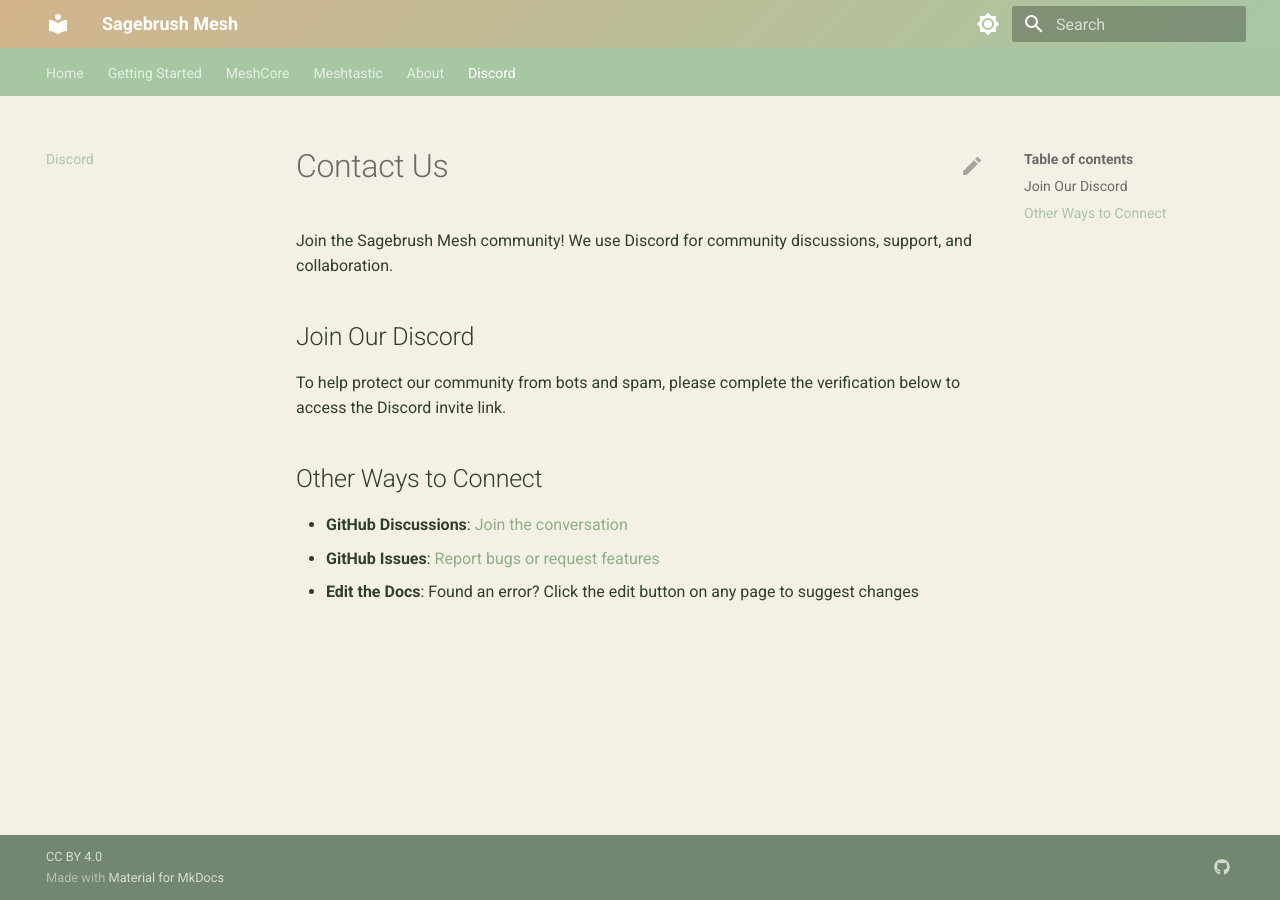
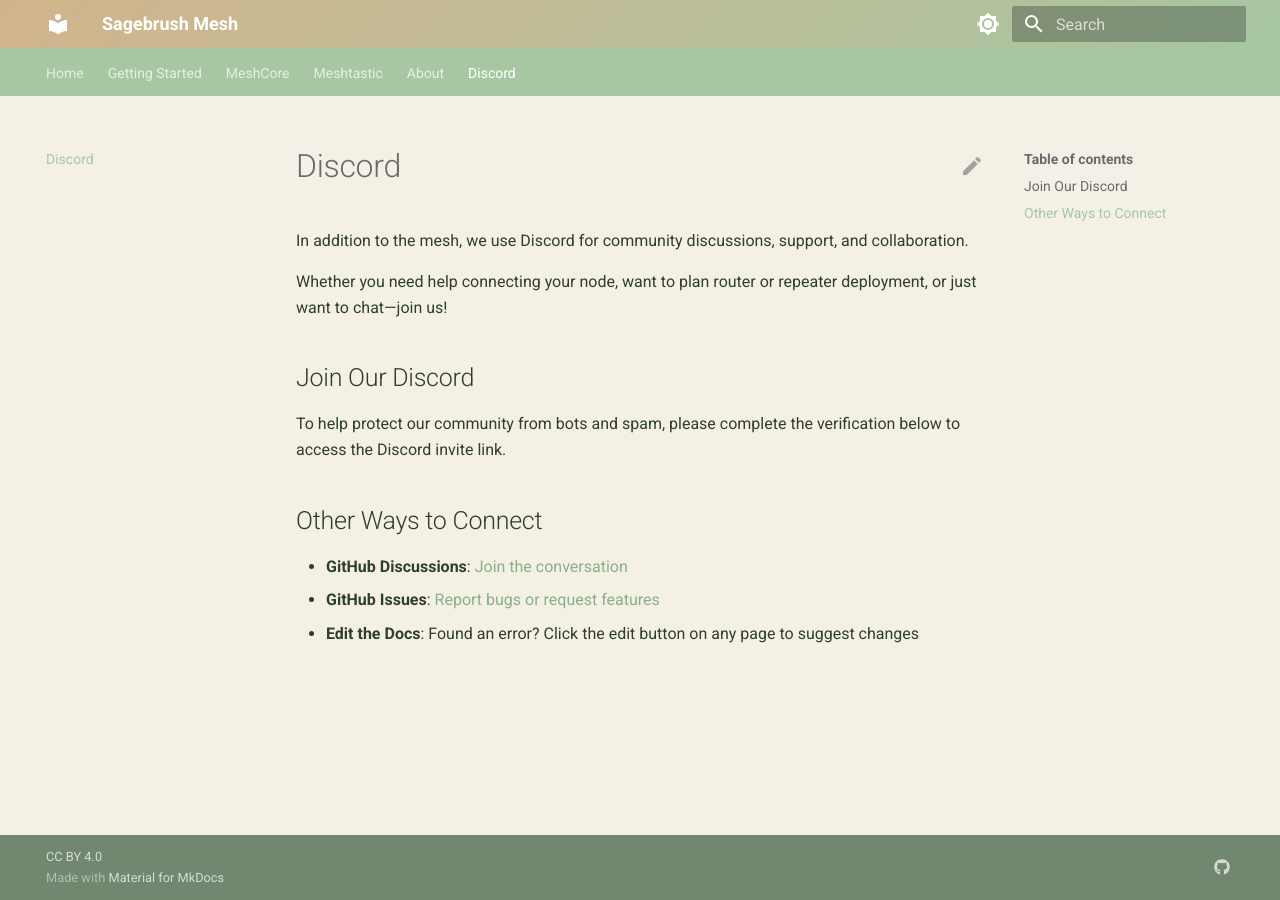
Before and after one commit to jtstockton/sagebrush-www, an MkDocs documentation site: the page built from docs/contact.md, in a window 1280 px wide. Built offline with MkDocs 1.6.1 and Material for MkDocs 9.7.7, drawn with Linux system fonts in a browser that asks for light colours.

Commit message:
Revise contact section for clarity on Discord
Updated contact information to emphasize Discord usage.

```diff
--- a/docs/contact.md
+++ b/docs/contact.md
@@ -1,6 +1,8 @@
-# Contact Us
 
-Join the Sagebrush Mesh community! We use Discord for community discussions, support, and collaboration.
+In addition to the mesh, we use Discord for community discussions, support, and collaboration.
+
+Whether you need help connecting your node, want to plan router or repeater deployment, or just want to chat—join us!
+
 
 ## Join Our Discord
 
```
